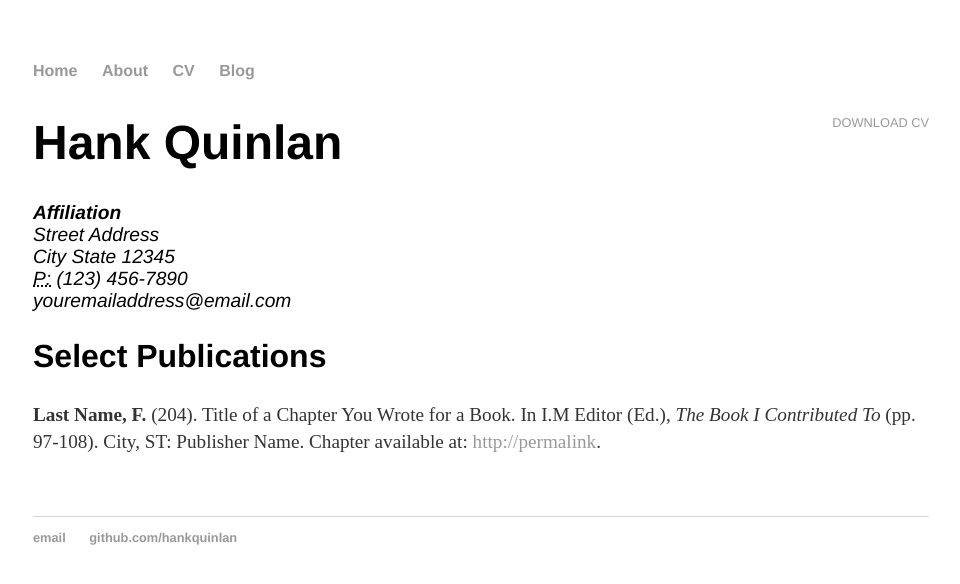
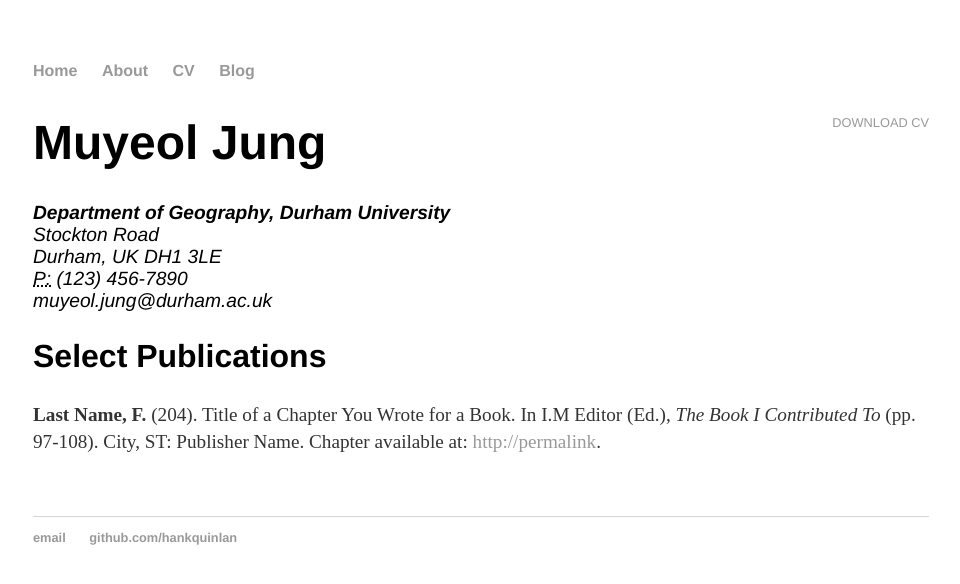
Before and after one commit to muyeoljung/muyeoljung.github.io, a Jekyll site: the page built from cv/index.html, in a window 1280 px wide. Shown: the top 584 px of the page, without its empty margins (159-1119 px from the left). Built offline with Jekyll 4.4.1, drawn with Linux system fonts in a browser that asks for light colours.

Commit message:
Update index.html

```diff
--- a/cv/index.html
+++ b/cv/index.html
@@ -5,13 +5,13 @@ title: CV of Your Name
 
 	<div class="cv">
 		<a href="#" class="download" title="Download CV as PDF">Download CV</a>
-					<h1>Hank Quinlan</h1>
+					<h1>Muyeol Jung</h1>
 					<address>
-					<strong>Affiliation</strong><br>
-					Street Address<br>
-					City State 12345<br>
+					<strong>Department of Geography, Durham University</strong><br>
+					Stockton Road<br>
+					Durham, UK DH1 3LE<br>
 					<abbr title="phone">P:</abbr> (123) 456-7890<br>
-					<span class="obfuscate">youremailaddress@email.com</span>
+					<span class="obfuscate">muyeol.jung@durham.ac.uk</span>
 					</address>
 
 					<h2>Select Publications</h2>
```
